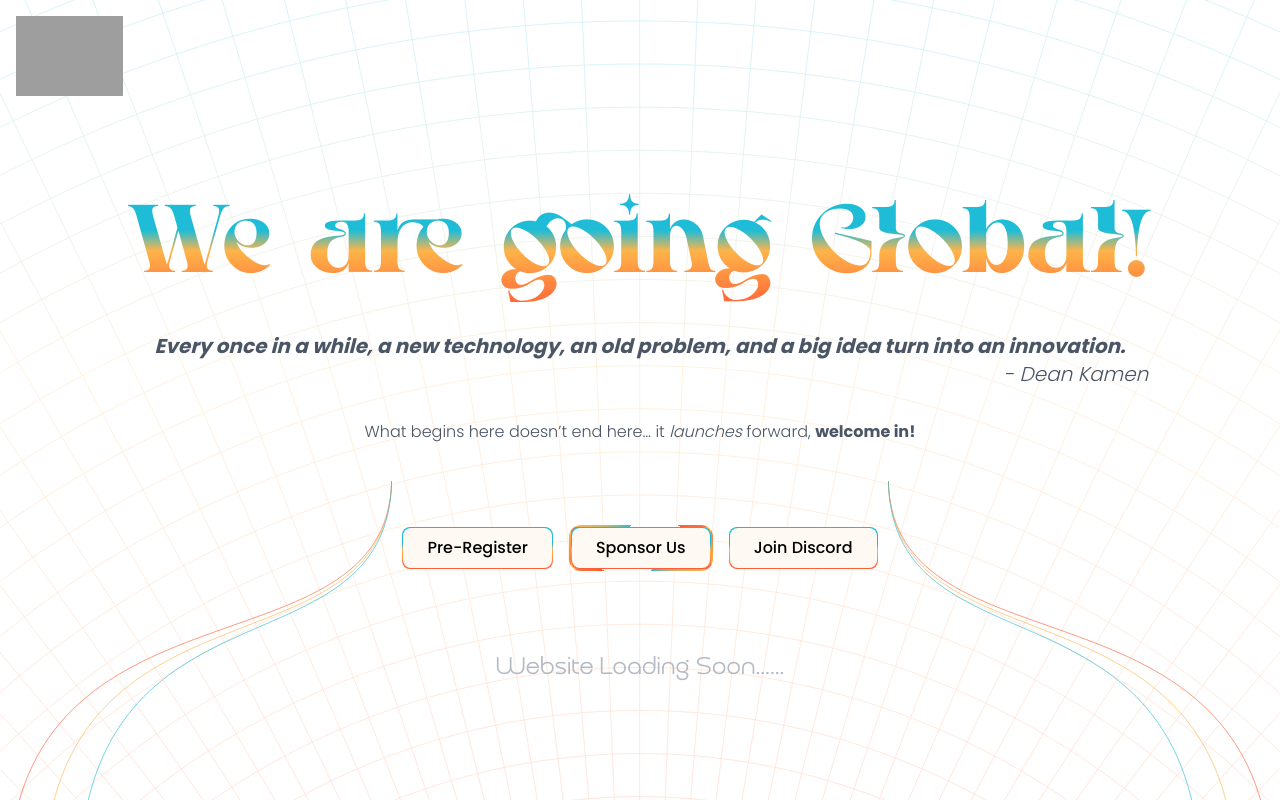
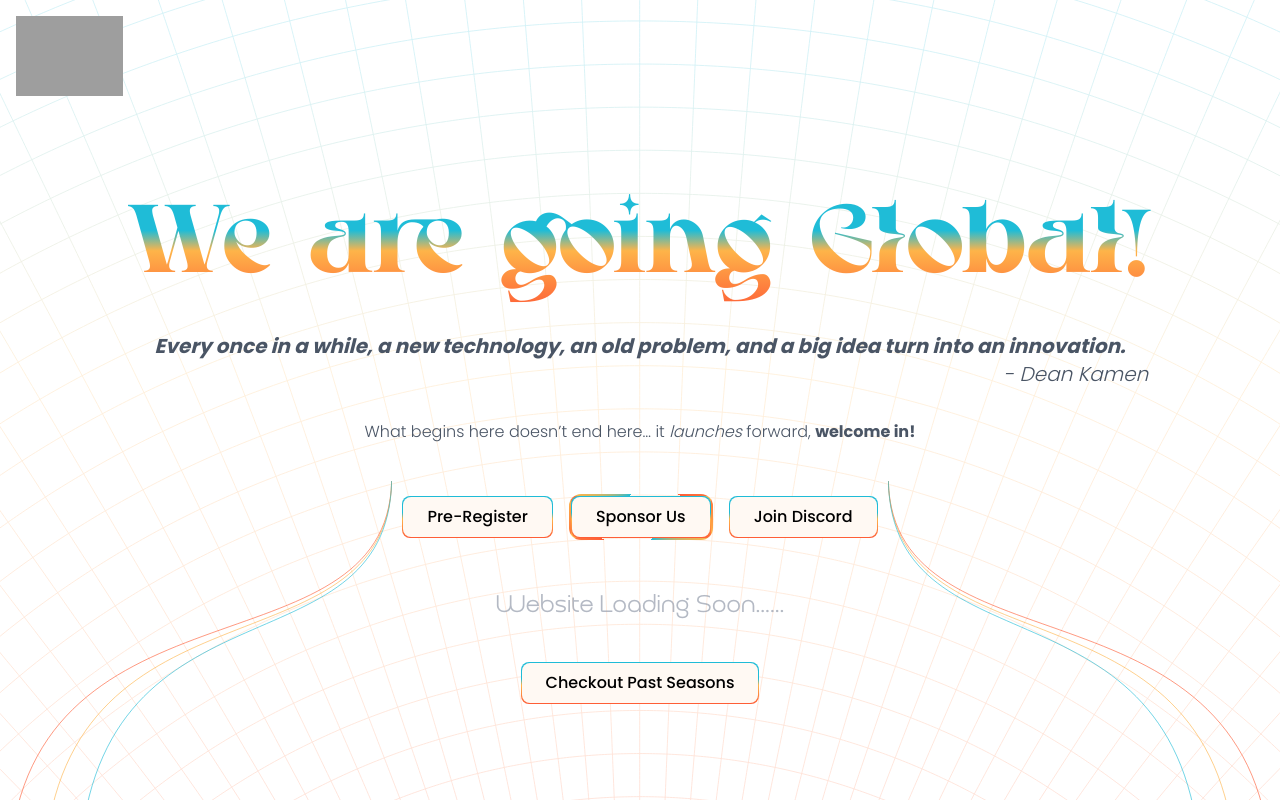
Before and after one commit to HackTheSpace/HackTheSpace-S3, a Next.js app: page / in a window 1280 px wide. Built offline with nearby package versions, Linux system fonts and the light colour scheme; grey boxes are pictures that could not be loaded.

Commit message:
feat: Implement Hero section with gradient buttons and global styling.

```diff
--- a/src/app/globals.css
+++ b/src/app/globals.css
@@ -62,6 +62,19 @@ body {
   color: transparent;
 }
 
+@utility text-gradient-purple {
+  background: linear-gradient(
+    to bottom,
+    #B741DD 40%,
+    #7D00F2 55%,
+    #4D00C4 100%
+  );
+  -webkit-background-clip: text;
+  -webkit-text-fill-color: transparent;
+  background-clip: text;
+  color: transparent;
+}
+
 @utility bg-gradient-brand {
   background: linear-gradient(
     to bottom,
--- a/src/components/hero/buttons/gradiant-button.tsx
+++ b/src/components/hero/buttons/gradiant-button.tsx
@@ -9,7 +9,7 @@ type Props = {
 
 const GradiantButton = ({content,className,onClick,href,target}: Props) => {
     return (
-        <a href={href || "#"} target={target || "_self"} className="p-px rounded-lg bg-gradient-brand inline-block h-fit">
+        <a href={href || "#"} target={target || "_self"} className="p-px rounded-lg bg-gradient-brand inline-block h-fit w-fit">
             <button type="button" onClick={onClick} className={`bg-[#FFF9F3] rounded-lg py-2 px-6 text-black font-poppins font-medium cursor-pointer ${className}`}>
                 {content}
             </button>
--- a/src/components/hero/hero.tsx
+++ b/src/components/hero/hero.tsx
@@ -7,8 +7,8 @@ type Props = {};
 const Hero = (props: Props) => {
   return (
     <div
-      className="relative p-4 flex flex-col w-full h-dvh bg-white
-    before:content-[''] before:absolute before:inset-0 before:bg-[url('/assets/Vector.svg')] before:bg-cover before:bg-center before:bg-no-repeat before:opacity-20"
+      className="relative p-4 flex flex-col w-full h-dvh overflow-y-hidden bg-white
+    before:content-[''] before:z-0 before:absolute before:inset-0 before:bg-[url('/assets/Vector.svg')] before:bg-cover before:bg-center before:bg-no-repeat before:opacity-20"
     >
       <nav className="absolute top-0 left-0 z-10 p-4 w-full">
         <img
@@ -17,7 +17,7 @@ const Hero = (props: Props) => {
           className="w-fit max-w-1/5 h-7 md:h-12 lg:h-17 xl:h-20"
         />
       </nav>
-      <div className="flex flex-col justify-between grow items-center mt-30 md:mt-40 mb-15 md:mb-25">
+      <div className="flex flex-col justify-between grow items-center mt-30 md:mt-40 mb-12 md:mb-20">
         <section className="z-10 flex flex-col gap-5">
           <div
             id="hero-text"
@@ -47,8 +47,9 @@ const Hero = (props: Props) => {
           <GradiantButton content="Join Discord" target="_blank" href="https://discord.com/invite/FJKTSgdxPX"/>
         </section>
 
-        <div className="text-center font-qurova text-md md:text-2xl animate-pulse text-gray-400 font-light">
-          Website Loading Soon......
+        <div className="text-center flex flex-col gap-10 items-center z-10">
+         <span className=" font-qurova text-md md:text-2xl animate-pulse text-gray-400 font-light">Website Loading Soon......</span>
+         <GradiantButton href="https://s2.hackthespace.co"  className="w-fit" content="Checkout Past Seasons" target="_blank"/>
         </div>
       </div>
       <div className="absolute bottom-0 left-2 w-[30%] h-fit max-h-1/5 md:max-h-1/2 animate-grow-up">
```
